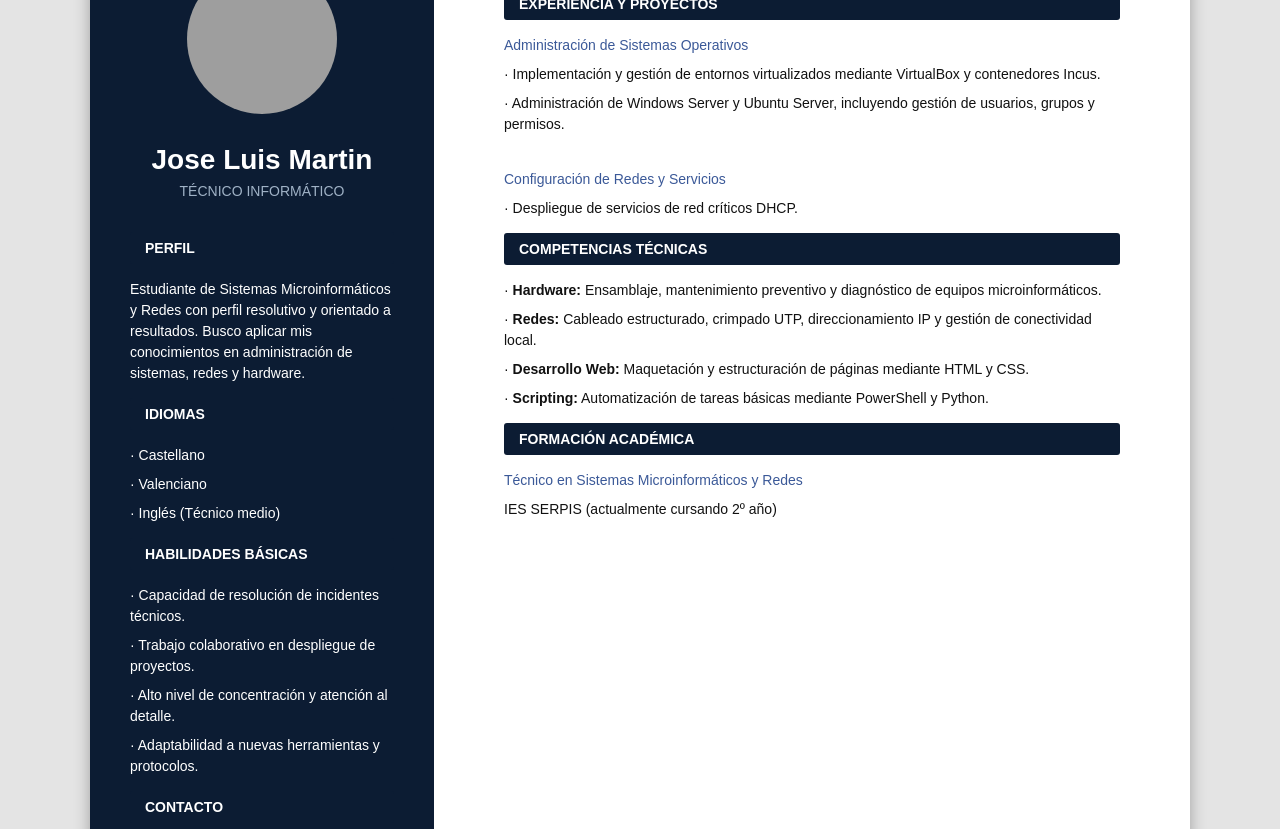
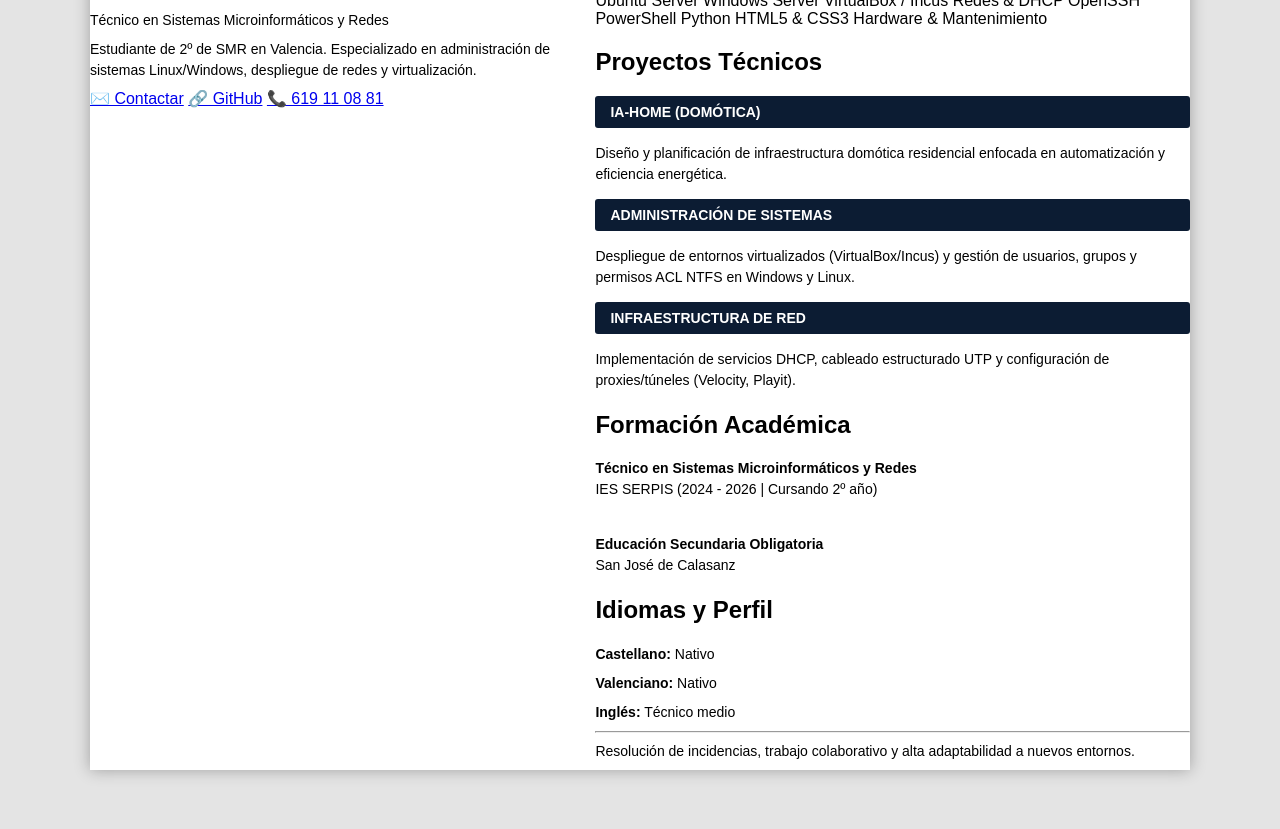
Before and after one commit to llusepy7-code/curriculum, a plain HTML site: page index.html in a window 1280 px wide. Shown: the part 116-945 px from the top of the page. Drawn offline with Linux system fonts and the light colour scheme; grey boxes are pictures that could not be loaded.

Commit message:
Update index.html

```diff
--- a/index.html
+++ b/index.html
@@ -2,58 +2,88 @@
 <html lang="es">
 <head>
     <meta charset="UTF-8">
-    <title>CV Jose Luis Martin</title>
+    <meta name="viewport" content="width=device-width, initial-scale=1.0">
+    <title>Jose Luis Martin | Técnico IT</title>
     <link rel="stylesheet" href="css/style.css">
 </head>
 <body>
-    <div class="columna-izquierda">
-        <img src="mifoto1.png" alt="Mi foto">
 
-        <!-- Nombre y profesión a la izquierda como en Canva -->
-        <h1 style="text-align: center; color: white; margin-bottom: 5px; font-size: 28px;">Jose Luis Martin</h1>
-        <p style="text-align: center; color: #a0b2c6; margin-top: 0; margin-bottom: 30px; font-size: 14px; text-transform: uppercase;">Técnico Informático</p>
+    <!-- Cabecera Principal -->
+    <header class="hero">
+        <div class="hero-contenido">
+            <img src="mifoto.png" alt="Jose Luis Martin" class="foto-perfil">
+            <div>
+                <h1>Jose Luis Martin</h1>
+                <p class="subtitulo">Técnico en Sistemas Microinformáticos y Redes</p>
+                <p class="bio">Estudiante de 2º de SMR en Valencia. Especializado en administración de sistemas Linux/Windows, despliegue de redes y virtualización.</p>
+                <div class="botones-contacto">
+                    <a href="mailto:josmarlla@alu.edu.gva.es" class="btn btn-primario">✉️ Contactar</a>
+                    <a href="https://github.com/llusepy7-code" target="_blank" class="btn btn-secundario">🔗 GitHub</a>
+                    <a href="tel:619110881" class="btn btn-secundario">📞 619 11 08 81</a>
+                </div>
+            </div>
+        </div>
+    </header>
 
-        <h3>PERFIL</h3>
-        <p>Estudiante de Sistemas Microinformáticos y Redes con perfil resolutivo y orientado a resultados. Busco aplicar mis conocimientos en administración de sistemas, redes y hardware.</p>
+    <!-- Contenido Principal -->
+    <main class="contenedor">
 
-        <h3>IDIOMAS</h3>
-        <p>· Castellano</p>
-        <p>· Valenciano</p>
-        <p>· Inglés (Técnico medio)</p>
+        <!-- Tecnologías -->
+        <section class="seccion">
+            <h2>Stack Tecnológico y Competencias</h2>
+            <div class="etiquetas">
+                <span class="tag">Ubuntu Server</span>
+                <span class="tag">Windows Server</span>
+                <span class="tag">VirtualBox / Incus</span>
+                <span class="tag">Redes & DHCP</span>
+                <span class="tag">OpenSSH</span>
+                <span class="tag">PowerShell</span>
+                <span class="tag">Python</span>
+                <span class="tag">HTML5 & CSS3</span>
+                <span class="tag">Hardware & Mantenimiento</span>
+            </div>
+        </section>
 
-        <h3>HABILIDADES BÁSICAS</h3>
-        <p>· Capacidad de resolución de incidentes técnicos.</p>
-        <p>· Trabajo colaborativo en despliegue de proyectos.</p>
-        <p>· Alto nivel de concentración y atención al detalle.</p>
-        <p>· Adaptabilidad a nuevas herramientas y protocolos.</p>
+        <!-- Proyectos en Tarjetas -->
+        <section class="seccion">
+            <h2>Proyectos Técnicos</h2>
+            <div class="grid-proyectos">
+                <div class="card">
+                    <h3>IA-Home (Domótica)</h3>
+                    <p>Diseño y planificación de infraestructura domótica residencial enfocada en automatización y eficiencia energética.</p>
+                </div>
+                <div class="card">
+                    <h3>Administración de Sistemas</h3>
+                    <p>Despliegue de entornos virtualizados (VirtualBox/Incus) y gestión de usuarios, grupos y permisos ACL NTFS en Windows y Linux.</p>
+                </div>
+                <div class="card">
+                    <h3>Infraestructura de Red</h3>
+                    <p>Implementación de servicios DHCP, cableado estructurado UTP y configuración de proxies/túneles (Velocity, Playit).</p>
+                </div>
+            </div>
+        </section>
 
-        <h3>CONTACTO</h3>
-        <p>Correo: llusepy7@gmail.com</p>
-        <p>Telefono: 619 11 08 81</p>
-        <p>Valencia, España</p>
-    </div>
+        <!-- Formación e Idiomas en dos columnas -->
+        <section class="seccion grid-dos">
+            <div class="card">
+                <h2>Formación Académica</h2>
+                <p><strong>Técnico en Sistemas Microinformáticos y Redes</strong><br>
+                IES SERPIS (2024 - 2026 | Cursando 2º año)</p>
+                <br>
+                <p><strong>Educación Secundaria Obligatoria</strong><br>
+                San José de Calasanz</p>
+            </div>
+            <div class="card">
+                <h2>Idiomas y Perfil</h2>
+                <p><strong>Castellano:</strong> Nativo</p>
+                <p><strong>Valenciano:</strong> Nativo</p>
+                <p><strong>Inglés:</strong> Técnico medio</p>
+                <hr>
+                <p>Resolución de incidencias, trabajo colaborativo y alta adaptabilidad a nuevos entornos.</p>
+            </div>
+        </section>
 
-    <div class="columna-derecha">
-        <h3>EXPERIENCIA Y PROYECTOS</h3>
+    </main>
 
-        <p class="titulo-azul">Administración de Sistemas Operativos</p>
-        <p>· Implementación y gestión de entornos virtualizados mediante VirtualBox y contenedores Incus.</p>
-        <p>· Administración de Windows Server y Ubuntu Server, incluyendo gestión de usuarios, grupos y permisos.</p>
-        <br>
-        <p class="titulo-azul">Configuración de Redes y Servicios</p>
-        <p>· Despliegue de servicios de red críticos DHCP.</p>
-
-        <h3>COMPETENCIAS TÉCNICAS</h3>
-        <p>· <b>Hardware:</b> Ensamblaje, mantenimiento preventivo y diagnóstico de equipos microinformáticos.</p>
-        <p>· <b>Redes:</b> Cableado estructurado, crimpado UTP, direccionamiento IP y gestión de conectividad local.</p>
-        <p>· <b>Desarrollo Web:</b> Maquetación y estructuración de páginas mediante HTML y CSS.</p>
-        <p>· <b>Scripting:</b> Automatización de tareas básicas mediante PowerShell y Python.</p>
-
-        <h3>FORMACIÓN ACADÉMICA</h3>
-        <p class="titulo-azul">Técnico en Sistemas Microinformáticos y Redes</p>
-        <p>IES SERPIS (actualmente cursando 2º año)</p>
-        <br>
-
-    </div>
 </body>
 </html>
```
